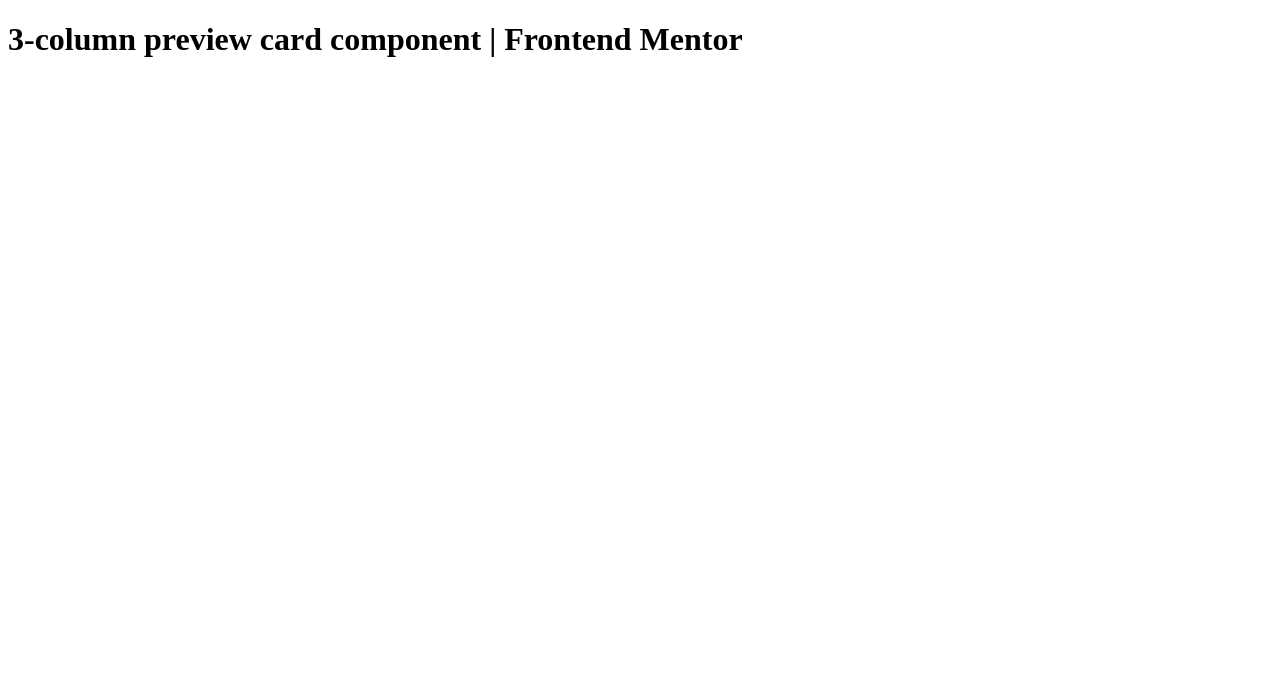
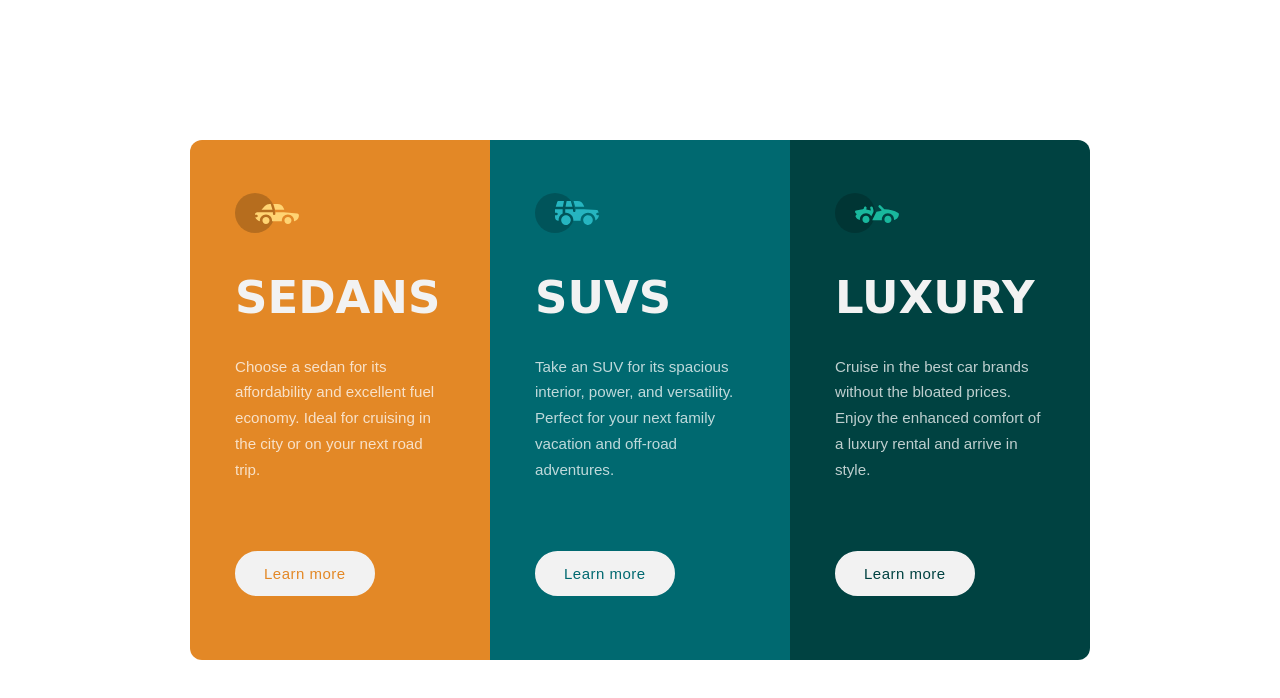
Before and after one commit to IGOXU/3-column-preview-card-component, a plain HTML site: page src/index.html in a window 1280 px wide. Drawn offline with Linux system fonts and the light colour scheme; a web font is replaced by a local one.

Commit message:
3-column preview card component

```diff
--- /dev/null
+++ b/less/base/main.less
@@ -0,0 +1,8 @@
+@import url('https://fonts.googleapis.com/css2?family=Big+Shoulders+Display:wght@700&family=Lexend+Deca&display=swap');
+
+*{
+  box-sizing: border-box;
+  font-size: 15px;
+  margin: 0;
+  padding: 0;
+}
--- /dev/null
+++ b/less/components/button.less
@@ -0,0 +1,40 @@
+.button{
+  .no-appearence;
+  border: 2px solid @verylightgray;
+  background-color: @verylightgray;
+  padding: .8rem 1.8rem;
+  border-radius: 1.5rem;
+  font-weight: 400;
+  letter-spacing: .5px;
+  font-family: @lexend-deca;
+  cursor: pointer;
+
+  &::first-letter{
+    text-transform: capitalize;
+  }
+
+  &-brightorange{
+    color: @brightorange;
+    &:hover{
+      color: @verylightgray;
+      background-color: @brightorange;
+    }
+  }
+
+  &-darkcyan{
+    color: @darkcyan;
+    &:hover{
+      color: @verylightgray;
+      background-color: @darkcyan;
+    }
+  }
+
+  &-verydarkcyan{
+    color: @verydarkcyan;
+    &:hover{
+      color: @verylightgray;
+      background-color: @verydarkcyan;
+    }
+  }
+
+}
--- a/less/index.less
+++ b/less/index.less
@@ -0,0 +1,10 @@
+@import "./libs/variables";
+@import "./libs/mixins";
+@import "./libs/utils";
+
+@import "./base/main";
+
+@import "./components/button";
+
+@import "./layout/card";
+@import "./layout/media";
--- /dev/null
+++ b/less/layout/card.less
@@ -0,0 +1,104 @@
+.card-container{
+  display: grid;
+  align-items: center;
+  justify-content: center;
+  height: 100vh;
+  width: 100%;
+}
+
+.card{
+  display: grid;
+  align-items: center;
+  justify-content: center;
+  grid-template-columns: repeat(1, 1fr);
+  height: fit-content;
+  padding: 2rem 0;
+  width: 320px;
+  background-color: white;
+
+  @media (min-width: 900px) {
+    height: 520px;
+    width: 900px;
+    padding: 0;
+    grid-template-columns: repeat(3, 1fr);
+  }
+
+  &__box{
+    padding: 2rem 3rem;
+    height: 100%;
+    display: grid;
+    grid-template-columns: 1fr;
+    grid-template-rows: auto;
+    grid-template-areas:
+    "b1"
+    "b2"
+    "b2"
+    "b3"
+    ;
+
+    &:nth-child(1){
+      border-top-left-radius: .8rem;
+      border-top-right-radius: .8rem;
+
+      @media (min-width: 900px) {
+        border-top-right-radius: 0;
+        border-bottom-left-radius: .8rem;
+      }
+    }
+
+    &:nth-child(3){
+      border-bottom-left-radius: .8rem;
+      border-bottom-right-radius: .8rem;
+
+      @media (min-width: 900px) {
+        border-bottom-left-radius: 0rem;
+        border-top-right-radius: .8rem;
+      }
+    }
+
+    &-header{
+      margin-top: 1.5rem;
+      grid-area: b1;
+    }
+
+    &-body{
+      grid-area: b2;
+      h1{
+        margin-top: 1rem;
+        margin-bottom: 2rem;
+        font-size: 3rem;
+        text-transform: uppercase;
+        color: @verylightgray;
+        font-weight: 700;
+        font-family: @big-shoulders-display;
+
+        @media (min-width: 900px) {
+          margin-top: 0;
+        }
+      }
+
+      p{
+        margin-bottom: 1.5rem;
+        color: @transparentwhite;
+        font-weight: 200;
+        font-family: @lexend-deca;
+        line-height: 1.7;
+        font-size: 1.01rem;
+
+        @media (min-width: 900px) {
+          margin-bottom: 0;
+        }
+      }
+    }
+
+    &-footer{
+      grid-area: b3;
+      margin-bottom: 1rem;
+
+      @media (min-width: 900px) {
+        margin-bottom: 0;
+      }
+    }
+
+  }
+}
--- /dev/null
+++ b/less/libs/utils.less
@@ -0,0 +1,16 @@
+.no-appearence{
+  appearance: none;
+  background: none;
+  border: none;
+  outline: none;
+}
+
+.bg-brightorange{
+  background-color: @brightorange;
+}
+.bg-darkcyan{
+  background-color: @darkcyan;
+}
+.bg-verydarkcyan{
+  background-color: @verydarkcyan;
+}
--- /dev/null
+++ b/less/libs/variables.less
@@ -0,0 +1,9 @@
+@brightorange: hsl(31, 77%, 52%);
+@darkcyan: hsl(184, 100%, 22%);
+@verydarkcyan: hsl(179, 100%, 13%);
+
+@transparentwhite: hsla(0, 0%, 100%, 0.75); /* (paragraphs) */
+@verylightgray: hsl(0, 0%, 95%); /* (background, headings, buttons) */
+
+@big-shoulders-display: 'Big Shoulders Display', cursive;
+@lexend-deca: 'Lexend Deca', sans-serif;
--- a/src/index.html
+++ b/src/index.html
@@ -5,14 +5,64 @@
   <meta charset="UTF-8">
   <meta http-equiv="X-UA-Compatible" content="IE=edge">
   <meta name="viewport" content="width=device-width, initial-scale=1.0">
-  <link rel="icon" type="image/png" sizes="32x32" href="./images/favicon-32x32.png">
+  <link rel="icon" type="image/png" sizes="32x32" href="./images/favicon.png">
   <link rel="stylesheet" href="./css/index.css">
 
   <title>3-column preview card component | Frontend Mentor</title>
 </head>
 
 <body>
-  <h1>3-column preview card component | Frontend Mentor</h1>
+
+  <main>
+    <div class="card-container">
+      <div class="card">
+        <div class="card__box bg-brightorange">
+          <div class="card__box-header">
+            <figure><img src="./images/icon-sedans.svg" alt="sedans"></figure>
+          </div>
+          <div class="card__box-body">
+            <h1>SEDANS</h1>
+            <p>Choose a sedan for its affordability and excellent fuel economy. Ideal for cruising in the city or on
+              your
+              next road trip.</p>
+          </div>
+          <div class="card__box-footer">
+            <button class="button button-brightorange">learn more</button>
+          </div>
+        </div>
+
+        <div class="card__box bg-darkcyan">
+          <div class="card__box-header">
+            <figure><img src="./images/icon-suvs.svg" alt="suvs"></figure>
+          </div>
+          <div class="card__box-body">
+            <h1>SUVS</h1>
+            <p>Take an SUV for its spacious interior, power, and versatility. Perfect for your next family vacation and
+              off-road adventures.</p>
+          </div>
+          <div class="card__box-footer">
+            <button class="button button-darkcyan">learn more</button>
+          </div>
+        </div>
+
+        <div class="card__box bg-verydarkcyan">
+          <div class="card__box-header">
+            <figure><img src="./images/icon-luxury.svg" alt="luxury"></figure>
+          </div>
+          <div class="card__box-body">
+            <h1>LUXURY</h1>
+            <p>Cruise in the best car brands without the bloated prices. Enjoy the enhanced comfort of a luxury rental
+              and
+              arrive in style.</p>
+          </div>
+          <div class="card__box-footer">
+            <button class="button button-verydarkcyan">learn more</button>
+          </div>
+        </div>
+      </div>
+    </div>
+  </main>
+
 </body>
 
 </html>
```
Also changed, not shown: less/layout/media.less (added), less/libs/mixins.less (added), src/css/index.css.
